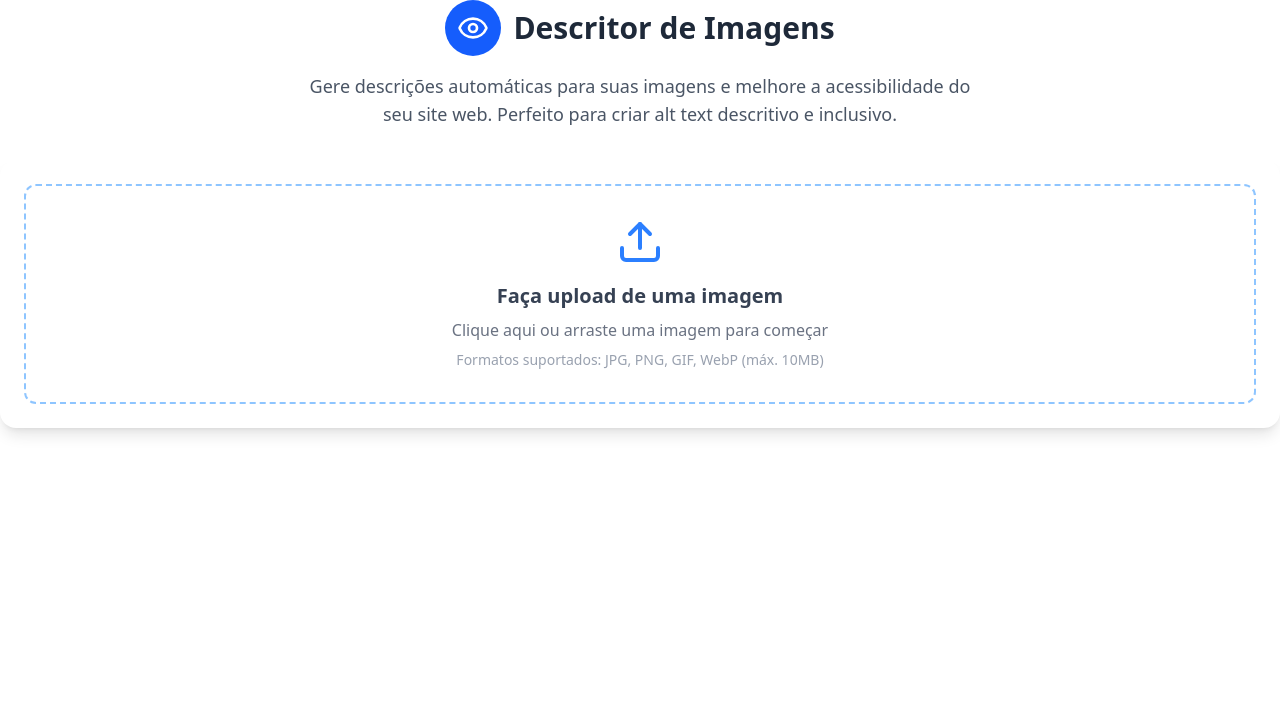
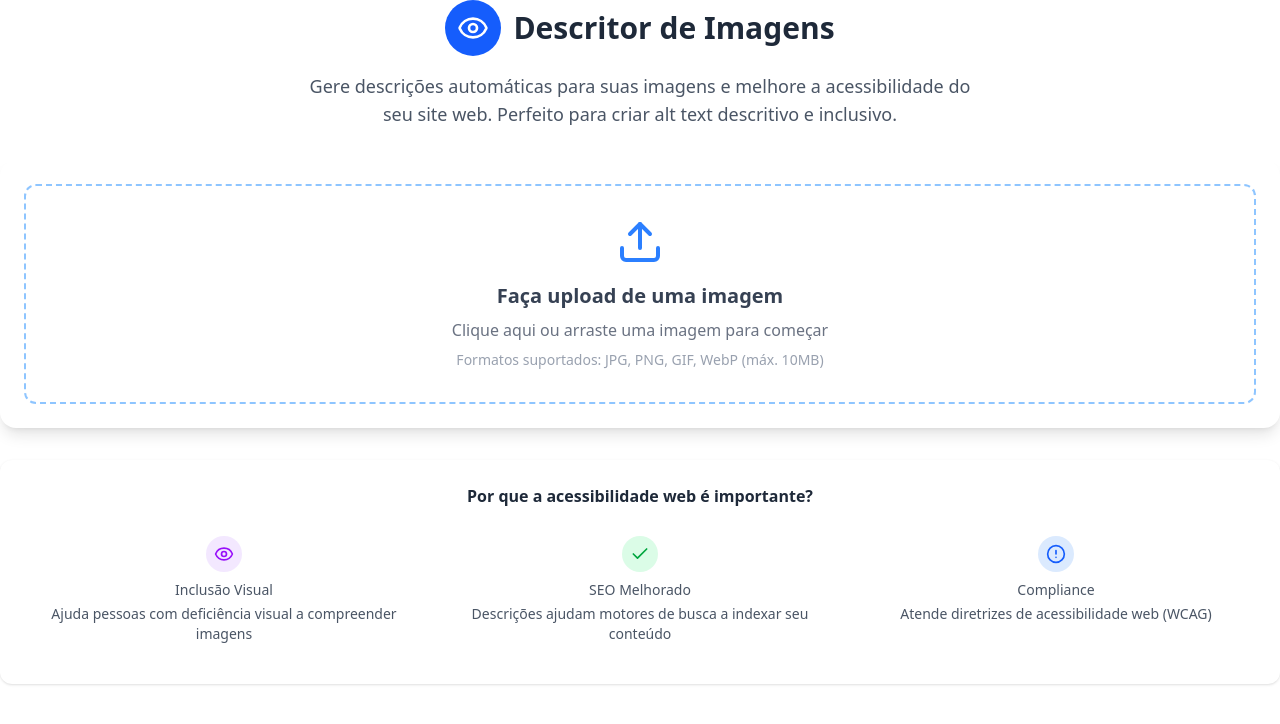
Before and after one commit to ViniciusGCP94/img_description, a React (Vite) app: page / in a window 1280 px wide. Shown: the top 724 px of the page. Built offline with nearby package versions, Linux system fonts and the light colour scheme.

Commit message:
Adicionando footer

```diff
--- a/src/App.jsx
+++ b/src/App.jsx
@@ -3,6 +3,7 @@ import Header from './components/Header/Header'
 import UploadImage from './components/UploadImage/UploadImage'
 import useImageUpload from './hooks/useImageUpload';
 import DescriptionResult from './components/DescriptionResult/DescriptionResult'
+import Footer from './components/Footer/Footer';
 
 function App() {
     const {
@@ -37,6 +38,7 @@ function App() {
           onDrop={handleDrop}
         />
         <DescriptionResult description={description} />
+        <Footer />
       </>
     )
 }
--- a/src/components/Footer/Footer.jsx
+++ b/src/components/Footer/Footer.jsx
@@ -0,0 +1,41 @@
+import React from 'react'
+import { Eye, Check, AlertCircle } from 'lucide-react'
+
+const Footer = () => {
+    return (
+        <div className="mt-8 text-center">
+            <div className="bg-white rounded-xl shadow-sm p-6">
+                <h4 className="font-semibold text-gray-800 mb-3">
+                Por que a acessibilidade web é importante?
+                </h4>
+                <div className="grid md:grid-cols-3 gap-4 text-sm text-gray-600">
+                <div className="flex flex-col items-center p-4">
+                    <div className="bg-purple-100 p-2 rounded-full mb-2">
+                    <Eye className="h-5 w-5 text-purple-600" />
+                    </div>
+                    <p className="font-medium mb-1">Inclusão Visual</p>
+                    <p>Ajuda pessoas com deficiência visual a compreender imagens</p>
+                </div>
+
+                <div className="flex flex-col items-center p-4">
+                    <div className="bg-green-100 p-2 rounded-full mb-2">
+                    <Check className="h-5 w-5 text-green-600" />
+                    </div>
+                    <p className="font-medium mb-1">SEO Melhorado</p>
+                    <p>Descrições ajudam motores de busca a indexar seu conteúdo</p>
+                </div>
+
+                <div className="flex flex-col items-center p-4">
+                    <div className="bg-blue-100 p-2 rounded-full mb-2">
+                    <AlertCircle className="h-5 w-5 text-blue-600" />
+                    </div>
+                    <p className="font-medium mb-1">Compliance</p>
+                    <p>Atende diretrizes de acessibilidade web (WCAG)</p>
+                </div>
+                </div>
+            </div>
+        </div>
+    )
+}
+
+export default Footer
```
